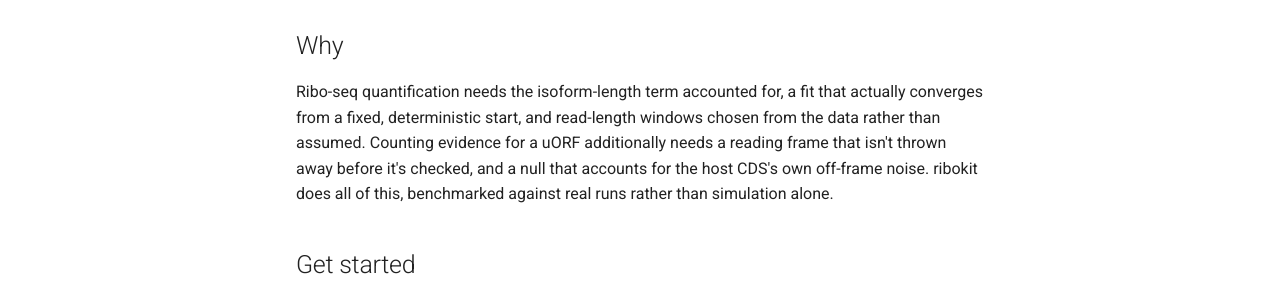
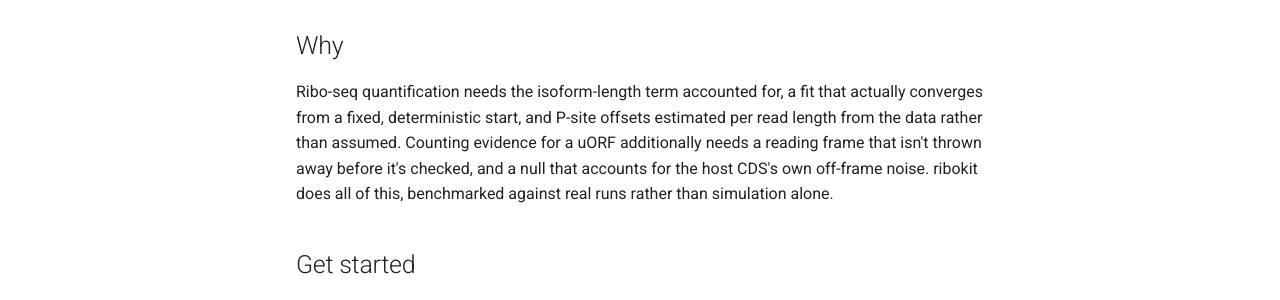
Before and after one commit to katarinagresova/ribokit, an MkDocs documentation site: the page built from docs/index.md, in a window 1280 px wide and 1164 px high. Shown: the part 310-610 px from the top of the window. Built offline with MkDocs 1.6.1 and Material for MkDocs 9.7.7, drawn with Linux system fonts in a browser that asks for light colours; comment, search, counter and statistics services are not loaded.

Commit message:
docs: the home page says the data choose the P-site offsets, not the read lengths

```diff
--- a/docs/index.md
+++ b/docs/index.md
@@ -11,8 +11,8 @@ evidence for uORFs and other ORFs besides the CDS (`ribokit orfs` /
 ## Why
 
 Ribo-seq quantification needs the isoform-length term accounted for, a fit
-that actually converges from a fixed, deterministic start, and read-length
-windows chosen from the data rather than assumed. Counting evidence for a
+that actually converges from a fixed, deterministic start, and P-site offsets
+estimated per read length from the data rather than assumed. Counting evidence for a
 uORF additionally needs a reading frame that isn't thrown away before it's
 checked, and a null that accounts for the host CDS's own off-frame noise.
 ribokit does all of this, benchmarked against real runs rather than
```
